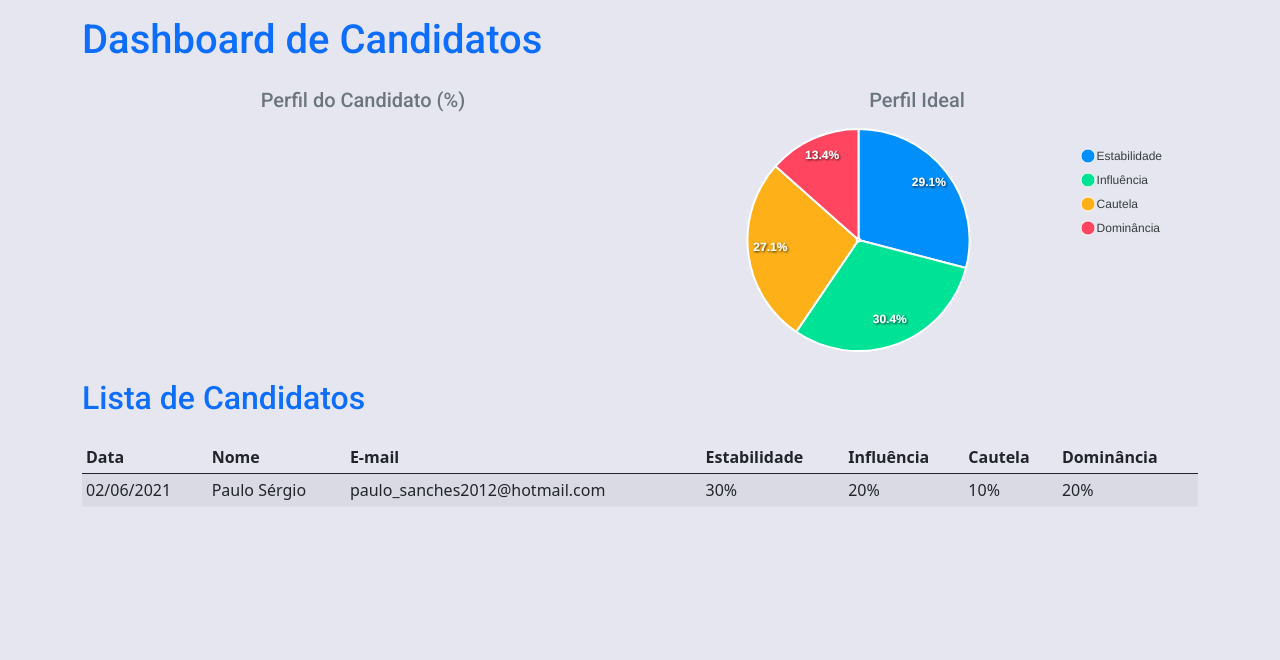
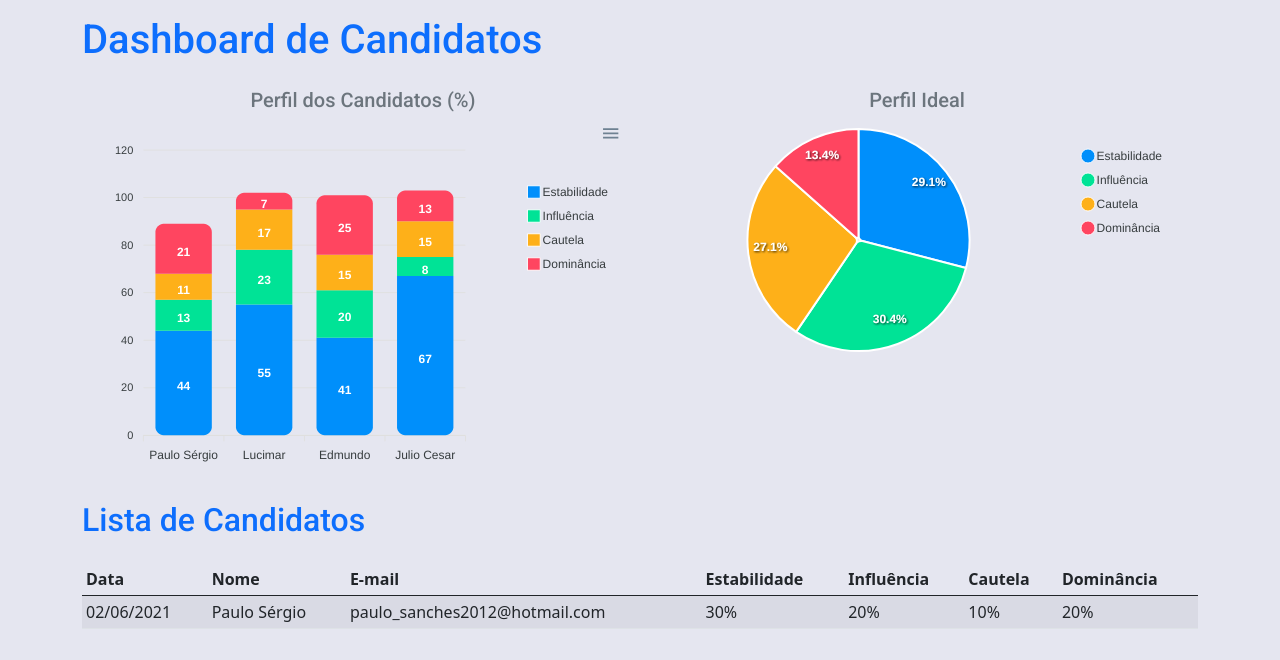
Before and after one commit to PauloSanches12/Projeto-TCC, a React (Create React App) app in the folder front-end/: page /Dashboard in a window 1280 px wide. Shown: the top 660 px of the page. Built offline with nearby package versions, Linux system fonts and the light colour scheme.

Commit message:
created component ColumnCharts

```diff
--- a/front-end/src/Pages/Dashboard/index.js
+++ b/front-end/src/Pages/Dashboard/index.js
@@ -1,3 +1,4 @@
+import ColumnCharts from "../../components/ColumnCharts";
 import DataTable from "../../components/DataTable";
 import DonutChart from "../../components/DonutChart";
 
@@ -8,8 +9,8 @@ function Dashboard() {
         <h1 className="text-primary py-3"> Dashboard de Candidatos </h1>
         <div className="row px-3">
           <div className="col-sm-6">
-            <h5 className="text-center text-secondary">Perfil do Candidato (%)</h5>
-
+            <h5 className="text-center text-secondary">Perfil dos Candidatos (%)</h5>
+              <ColumnCharts />
           </div>
           <div className="col-sm-6">
             <h5 className="text-center text-secondary">Perfil Ideal</h5>
--- /dev/null
+++ b/front-end/src/components/ColumnCharts/index.js
@@ -0,0 +1,69 @@
+import ReactApexChart  from 'react-apexcharts';
+
+function ColumnCharts() {
+  const mokData = {
+
+    series: [{
+      name: 'Estabilidade',
+      data: [44, 55, 41, 67]
+    }, {
+      name: 'Influência',
+      data: [13, 23, 20, 8]
+    }, {
+      name: 'Cautela',
+      data: [11, 17, 15, 15]
+    }, {
+      name: 'Dominância',
+      data: [21, 7, 25, 13]
+    }],
+
+    options: {
+      chart: {
+        type: 'bar',
+        height: 350,
+        stacked: true,
+        toolbar: {
+          show: true
+        },
+        zoom: {
+          enabled: true
+        }
+      },
+      responsive: [{
+        breakpoint: 480,
+        options: {
+          legend: {
+            position: 'bottom',
+            offsetX: -10,
+            offsetY: 0
+          }
+        }
+      }],
+      plotOptions: {
+        bar: {
+          borderRadius: 8,
+          horizontal: false,
+        },
+      },
+      xaxis: {
+        type: 'category',
+        categories: ['Paulo Sérgio', 'Lucimar', 'Edmundo', 'Julio Cesar'
+        ],
+      },
+      legend: {
+        position: 'right',
+        offsetY: 40
+      },
+      fill: {
+        opacity: 1
+      }
+    },
+
+
+  };
+  return (
+    <ReactApexChart options={mokData.options} series={mokData.series} type="bar" height={350} />
+  );
+}
+
+export default ColumnCharts;
```
